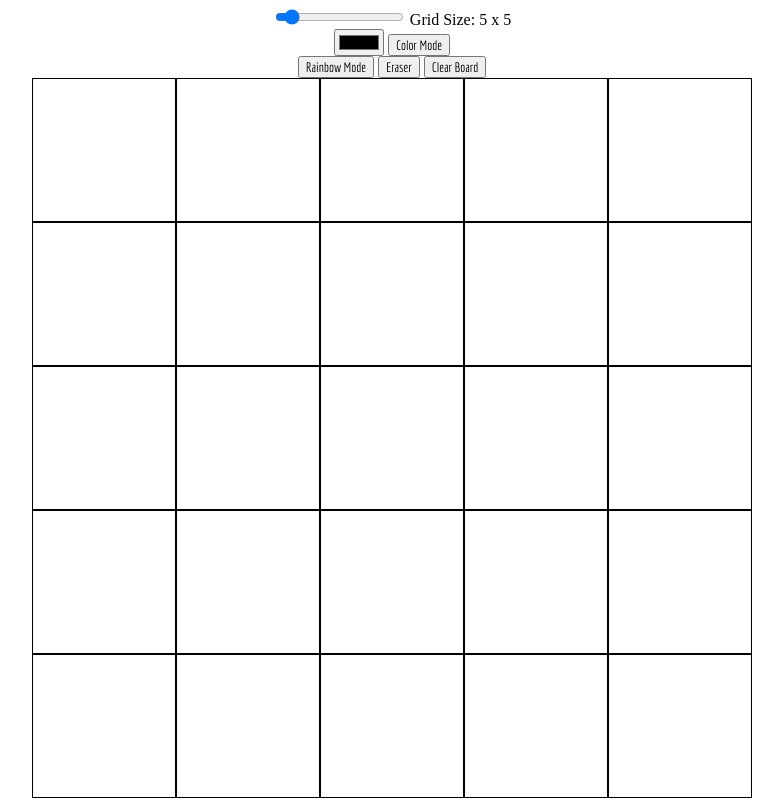
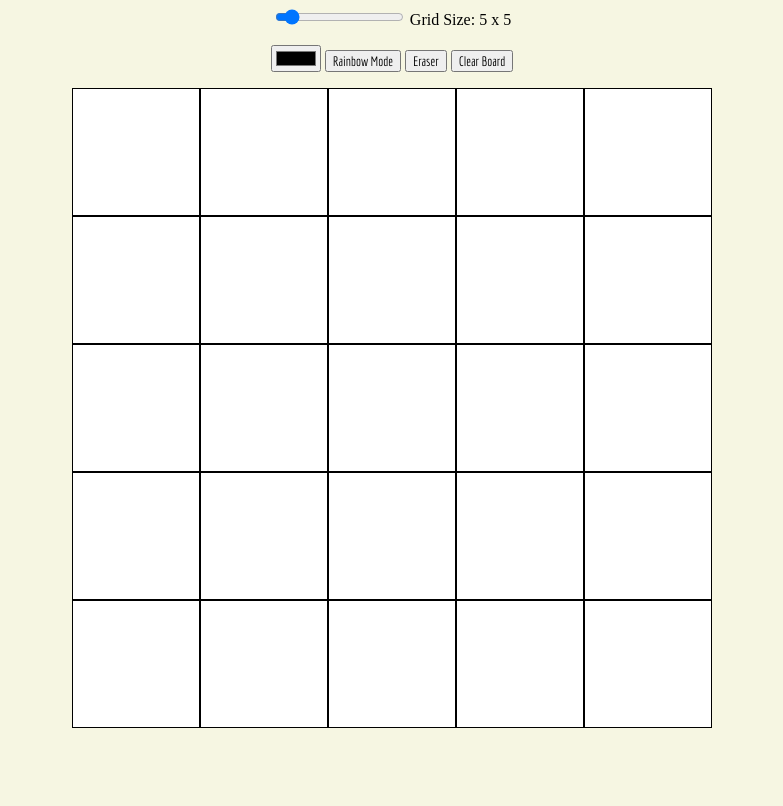
Before and after one commit to daynaWH/odin-etch-a-sketch, a plain HTML site: page index.html in a window 1280 px wide. Shown: the part 73-879 px from the top of the page, without its empty margins (248-1031 px from the left). After the commit the page ends 809 px from the top, so only its background shows below. Drawn offline with Linux system fonts and the light colour scheme; a web font is replaced by a local one.

Commit message:
Changed event listener in addColor function from click to mouseover. Updated layout and styles for buttons and grid layout.

```diff
--- a/index.html
+++ b/index.html
@@ -15,8 +15,9 @@
     </head>
     <body>
         <h1>Etch-a-Sketch</h1>
+        <div class="sketch-wrapper">
             <div class="buttons">
-            <div>
+                <div class="input-grid-size">
                     <input
                         type="range"
                         id="grid-size"
@@ -29,19 +30,20 @@
                         >Grid Size: <span id="size-value">5 x 5</span>
                     </label>
                 </div>
-            <div>
+                <div class="input-mode">
                     <input
                         type="color"
                         id="palette"
                         name="palette"
                         value="#000000"
                     />
-                <button id="btn-bw">Color Mode</button>
-            </div>
+                    <!-- <button id="btn-colormode">Color Mode</button> -->
                     <button id="btn-rainbow">Rainbow Mode</button>
                     <button id="btn-eraser">Eraser</button>
                     <button id="btn-clear">Clear Board</button>
                 </div>
+            </div>
             <div id="grid-container"></div>
+        </div>
     </body>
 </html>
--- a/scripts/script.js
+++ b/scripts/script.js
@@ -1,7 +1,7 @@
 const container = document.getElementById("grid-container");
 const rangeInput = document.getElementById("grid-size");
 const sizeValue = document.getElementById("size-value");
-const btnBW = document.getElementById("btn-bw");
+// const btnColorMode = document.getElementById("btn-colormode");
 const btnRainbow = document.getElementById("btn-rainbow");
 const btnEraser = document.getElementById("btn-eraser");
 const btnClear = document.getElementById("btn-clear");
@@ -15,6 +15,7 @@ let brushColor = colorPalette.value;
 // Color input from the picker
 colorPalette.addEventListener("input", function (e) {
     brushColor = e.target.value;
+    addColor(brushColor);
 });
 
 // Generate initial grid of n x n (5x5)
@@ -27,9 +28,9 @@ rangeInput.addEventListener("input", function (e) {
 });
 
 // Event listeners for buttons
-btnBW.addEventListener("click", function () {
-    addColor(brushColor);
-});
+// btnColorMode.addEventListener("click", function () {
+//     addColor(brushColor);
+// });
 
 btnEraser.addEventListener("click", function () {
     addColor("white");
@@ -65,7 +66,7 @@ function addColor(color, isRainbow = false) {
     const squares = document.querySelectorAll(".square");
 
     squares.forEach((square) => {
-        square.addEventListener("click", function () {
+        square.addEventListener("mouseover", function () {
             const finalColor = isRainbow ? getRandomColor() : color;
             square.style.backgroundColor = finalColor;
         });
--- a/styles/styles.css
+++ b/styles/styles.css
@@ -1,5 +1,6 @@
 body {
     text-align: center;
+    background-color: #f5f5dcd2;
 }
 
 h1 {
@@ -10,11 +11,16 @@ button {
     font-family: "Economica", serif;
 }
 
+.input-mode {
+    margin: 1rem;
+}
+
 #grid-container {
     display: grid;
-    max-width: 45rem;
-    height: 45rem;
+    max-width: 40rem;
+    height: 40rem;
     margin: 0 auto;
+    background-color: #ffffff;
 }
 
 .square {
```
Lines whose indentation alone changed are shown as unchanged.
